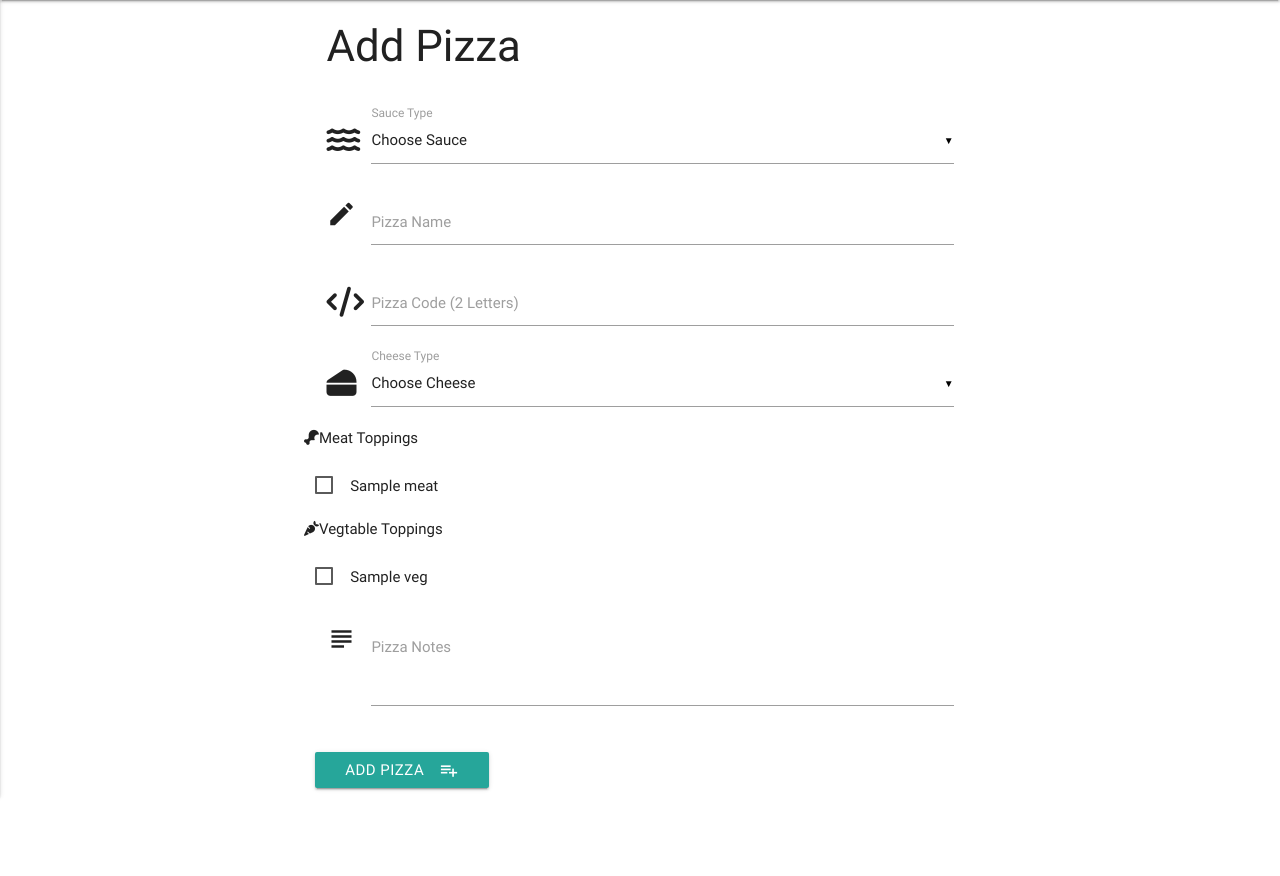
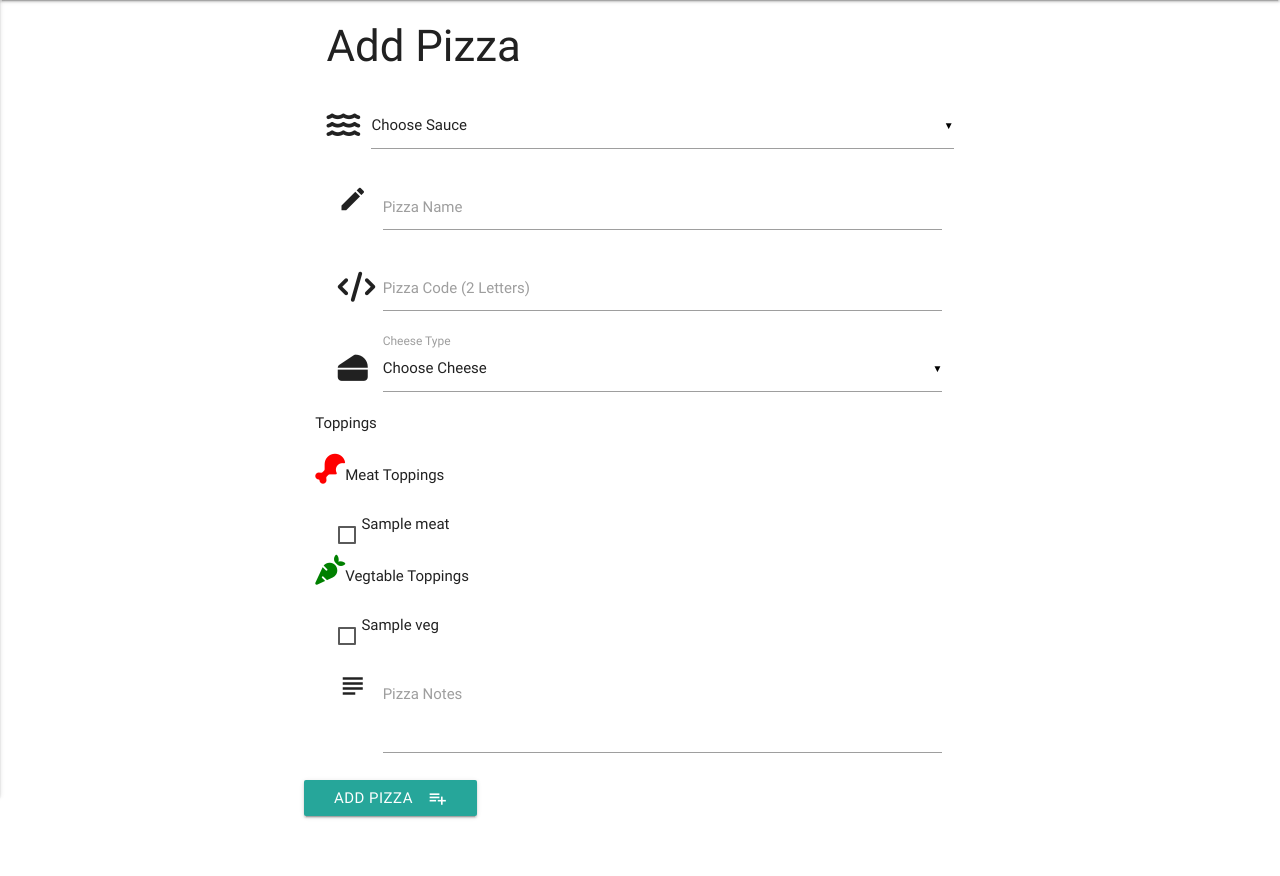
Before and after one commit to kennedydmb/pizza-database-project, a Flask app: template templates/addpizza.html in a window 1280 px wide. Shown: the part 64-940 px from the top of the page. Before the commit the page ends 861 px from the top, so only its background shows below. Run offline with Flask 2, Linux system fonts and the light colour scheme; the template is opened without the code that fills it: most values are stand-ins (such as "Sample title", 1, 10 or a date in 2020); some libraries are stand-ins or nearby versions.

Commit message:
Adjusted stylings for sauce, added required to required fields and pizza code entry must be 2 characters

```diff
--- a/templates/addpizza.html
+++ b/templates/addpizza.html
@@ -8,24 +8,22 @@
                 <div class="input-field col s12">
                     <i class="prefix"><i class="fas fa-water"></i></i>
                     </i>
-                    <select id="sauce_type" name="sauce_type">
+                <select id="sauce_type" name="sauce_type">
                   <option value="" disabled selected>Choose Sauce</option>
-                  {% for sauce in sauces %}
-                      <option value="{{sauce.sauce_type}}">{{sauce.sauce_type.capitalize()}}</option>)
+                  {% for sauce in sauces.sauces %}
+                      <option value="{{sauce}}">{{sauce.capitalize()}}</option>
                   {% endfor %}
                 </select>
-                    <label>Sauce Type</label>
-                </div>
                 <!-- Allows user to enter a name for the pizza -->
                 <div class="input-field col s12">
                     <i class="material-icons prefix">create</i>
-                    <input id="pizza_name" name="pizza_name" type="text">
+                    <input id="pizza_name" name="pizza_name" type="text" required>
                     <label for="icon_prefix">Pizza Name</label>
                 </div>
                 <!-- Allows user to enter a short code for the pizza -->
                 <div class="input-field col s12">
                     <i class="prefix"><i class="fas fa-code"></i></i>
-                    <input id="pizza_code" name="pizza_code" type="text">
+                    <input id="pizza_code" name="pizza_code" type="text" minlength="2" maxlength="2">
                     <label for="icon_prefix">Pizza Code (2 Letters)</label>
                 </div>
                 <!-- Displays list of available cheeses and allows user to choose from a list -->
@@ -34,27 +32,32 @@
                     <select id="cheese_type" name="cheese_type">
                   <option value="" disabled selected>Choose Cheese</option>
                   {% for cheese in cheeses.cheeses %}
-                      <option value="{{cheese}}">{{cheese.capitalize()}}</option>
+                      <option value="{{cheese}}">{{cheese|capitalize}}</option>
                   {% endfor %}
                 </select>
                     <label>Cheese Type</label>
                 </div>
+                <div class ="row">
+                    <span class="center-align">Toppings</span>
+                </div>
                 <!-- Displays a checkbox field of all available toppings and allows user to choose pizza toppings -->
+                <!-- Displays all meat toppings -->
                 <div class="row">
-                    <p><i class="fas fa-drumstick-bite"></i>Meat Toppings</p>
+                    <p><i class="fas fa-drumstick-bite topping-size-fix meat"></i>Meat Toppings</p>
                     {% for meat in meats.meats %}
                     <p class="col s4">
                         <input type="checkbox" id="topping_{{meat}}" value="{{meat}}" name="toppings">
-                        <label for="topping_{{meat}}" class="label-fix"></label><span>{{meat.capitalize()}}</span>
+                        <label for="topping_{{meat}}" class="label-fix"></label><span>{{meat|capitalize}}</span>
                     </p>
                     {% endfor %}
                 </div>
+                <!-- Displays all veg toppings -->
                 <div class="row">
-                    <p><i class="fas fa-carrot"></i>Vegtable Toppings</p>
+                    <p><i class="fas fa-carrot topping-size-fix veg"></i>Vegtable Toppings</p>
                     {% for veg in vegs.vegs %}
                     <p class="col s4">
                         <input type="checkbox" id="topping_{{veg}}" value="{{veg}}" name="toppings">
-                        <label for="topping_{{veg}}" class="label-fix"></label><span>{{veg.capitalize()}}</span>
+                        <label for="topping_{{veg}}" class="label-fix"></label><span>{{veg|capitalize}}</span>
                     </p>
                     {% endfor %}
                 </div>
@@ -74,5 +77,4 @@
         </form>
     </div>
 </div>
-
 {% endblock %}
```
